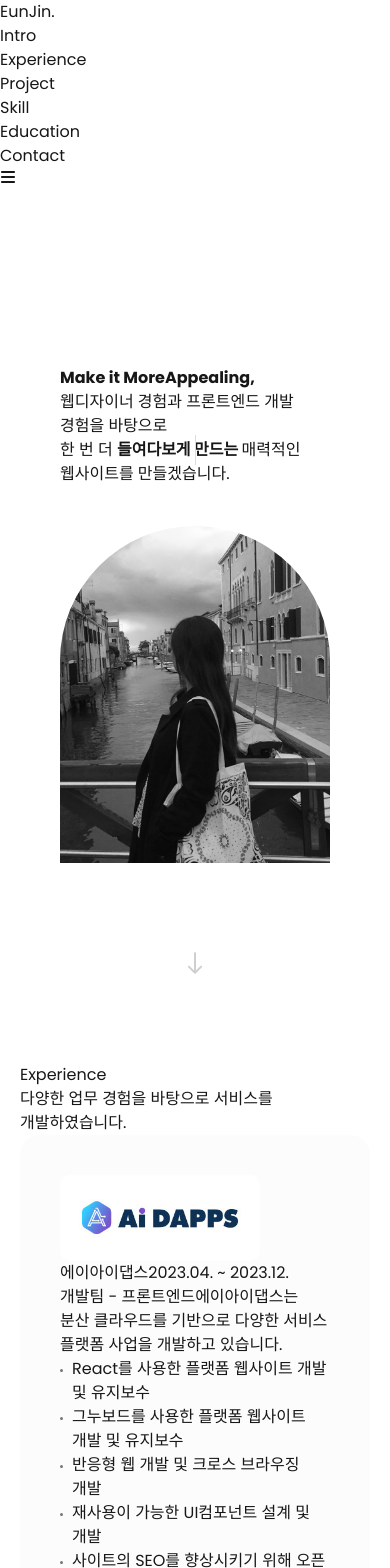
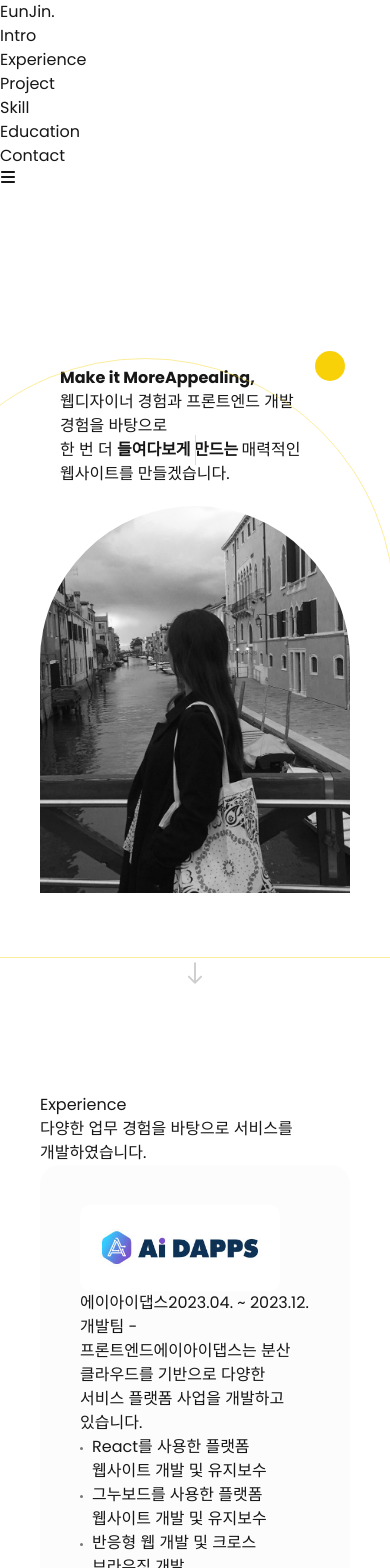
Before and after one commit to skykwon1004/portfolio_design, a React (Vite) app: page / in a window 390 px wide. Shown: the top 1568 px of the page. Built offline with nearby package versions, Linux system fonts and the light colour scheme; a web font is replaced by a local one.

Commit message:
반응형 수정중

```diff
--- a/index.html
+++ b/index.html
@@ -5,7 +5,7 @@
   <meta charset="UTF-8" />
   <link rel="icon" type="image/svg+xml" href="/vite.svg" />
   <meta name="viewport" content="width=device-width, initial-scale=1.0" />
-  <title>Vite + React + TS</title>
+  <title>권은진 포트폴리오</title>
 </head>
 
 <body>
--- a/src/components/Intro.tsx
+++ b/src/components/Intro.tsx
@@ -5,33 +5,33 @@ import { IoIosArrowRoundDown } from "react-icons/io";
 const Intro = () => {
   return (
     <Element name="intro">
-      <div className="intro h-screen flex max-xl:flex-col max-xl:px-5 max-xl:py-5 max-xl:items-center max-xl:justify-center">
-        <div className="intro-content-left flex flex-col justify-center items-center flex-1 max-md:flex-none">
-          <div className="box-wapper mb-4 max-xl:mb-10 max-xl:mt-10">
-            <div className="box max-xl:hidden"></div>
-            <strong className="text-5xl font-thin block max-md:text-3xl">
+      <div className="intro h-screen flex max-xl:flex-col max-xl:items-center max-xl:justify-center max-xl:h-auto">
+        <div className="intro-content-left flex flex-col justify-center items-center flex-1">
+          <div className="box-wapper mb-4 max-xl:mt-10">
+            <div className="box"></div>
+            <strong className="text-5xl font-thin block max-md:text-4xl">
               Make it More
             </strong>
-            <strong className="text-7xl font-semibold block max-md:text-4xl">
+            <strong className="text-7xl font-semibold block max-md:text-6xl">
               Appealing,
             </strong>
           </div>
-          <p className="box-02 text-lg mb-32 max-xl:hidden"></p>
+          <p className="box-02 text-lg mb-32"></p>
           <p className="font-light text-lg max-md:text-base text-center">
             웹디자이너 경험과 프론트엔드 개발 경험을 바탕으로
           </p>
-          <p className="font-light text-lg max-md:text-base text-center">
+          <p className="font-light text-lg max-md:text-base text-center max-xl:mb-24">
             한 번 더 <b className="font-semibold">들여다보게 만드는 </b>{" "}
             매력적인 웹사이트를 만들겠습니다.
           </p>
         </div>
-        <div className="flex-1 img-wapper max-md:flex-none">
+        <div className="flex-1 img-wapper">
           <figure className="img">
             <img src="/img/me.jpg" alt="" />
           </figure>
           <div className="box-03 max-xl:hidden"></div>
         </div>
-        <div className="scroll-dwon">
+        <div className="scroll-dwon max-xl:hidden">
           <IoIosArrowRoundDown />
         </div>
       </div>
--- a/src/index.css
+++ b/src/index.css
@@ -12,6 +12,10 @@ html {
   font-family: "Poppins", "Red Hat Display", "Pretendard", "Roboto",
     "Noto Sans KR", sans-serif;
   word-break: keep-all;
+  overflow-x: hidden;
+}
+
+body {
   overflow-x: hidden;
 }
 
@@ -37,7 +41,7 @@ html {
 }
 
 /* 테블릿 모바일 햄버거 버튼 */
-nav.block > ul {
+nav.block>ul {
   padding: 100px 50px 50px;
   position: fixed;
   right: 0;
@@ -64,13 +68,13 @@ nav.block::before {
   font-weight: 500;
 }
 
-.dot > li {
+.dot>li {
   display: block;
   position: relative;
   padding: 0 0 0 12px;
 }
 
-.dot > li::before {
+.dot>li::before {
   content: "";
   position: absolute;
   top: 12px;
@@ -140,15 +144,17 @@ nav.block::before {
 }
 
 .img-wapper {
-  position: relative;
   display: flex;
   align-items: center;
   justify-content: center;
-  /* margin: 0 120px 0 0; */
   padding: 0;
 }
 
-.img-wapper::before {
+.img {
+  position: relative;
+}
+
+.img::before {
   position: absolute;
   top: 50%;
   left: 50%;
@@ -160,7 +166,7 @@ nav.block::before {
   border: 1px solid rgb(248, 209, 10, 0.4);
 }
 
-.img {
+.img>img {
   width: 500px;
   object-fit: cover;
   overflow: hidden;
@@ -215,12 +221,12 @@ nav.block::before {
   padding: 60px 0 0 0;
 }
 
-.experience-content > div > figure > img {
+.experience-content>div>figure>img {
   width: 280px;
   border-radius: 10px;
 }
 
-.experience-content > div > :nth-child(2) {
+.experience-content>div> :nth-child(2) {
   /* outline: 1px solid red; */
   flex: 0.7;
 }
@@ -246,7 +252,7 @@ nav.block::before {
   border-radius: 30px 30px 0 0;
 }
 
-.project-img-box > img {
+.project-img-box>img {
   width: 100%;
   height: 274px;
   border-radius: 30px 30px 0 0;
@@ -424,21 +430,21 @@ nav.block::before {
 }
 
 /* skill */
-.skill-list > .skill-front > .skill-list-item > span > img {
+.skill-list>.skill-front>.skill-list-item>span>img {
   width: 20px;
   height: 20px;
 }
 
-.skill-list > .skill-front > span > img {
+.skill-list>.skill-front>span>img {
   width: 20px;
   height: 20px;
 }
 
-.skill-list > .skill-front > .skill-list-item > span {
+.skill-list>.skill-front>.skill-list-item>span {
   font-size: 18px;
 }
 
-.skill-list > .skill-front > span {
+.skill-list>.skill-front>span {
   font-size: 18px;
 }
 
@@ -451,7 +457,7 @@ nav.block::before {
   /* outline: 1px solid red; */
 }
 
-.education-content-left > img {
+.education-content-left>img {
   height: 500px;
   overflow: hidden;
   object-fit: cover;
@@ -464,7 +470,7 @@ nav.block::before {
   justify-content: center;
 }
 
-.education-content-right > ul:nth-child(1) {
+.education-content-right>ul:nth-child(1) {
   border-bottom: 1px solid #ddd;
   padding: 0 0 40px 0;
 }
@@ -504,7 +510,7 @@ nav.block::before {
   border-radius: 50%;
 }
 
-.contact-icon > svg {
+.contact-icon>svg {
   position: absolute;
   top: 50%;
   left: 50%;
@@ -529,7 +535,7 @@ nav.block::before {
   right: 20px;
 }
 
-.scroll-top > button {
+.scroll-top>button {
   width: 68px;
   height: 68px;
   display: flex;
@@ -541,15 +547,8 @@ nav.block::before {
   box-shadow: 0 0 10px rgba(0, 0, 0, 0.05);
 }
 
+/* ----- 반응형 ----- */
 @media not all and (min-width: 1280px) {
-  .img {
-    width: 50%;
-    object-fit: cover;
-    overflow: hidden;
-    filter: grayscale(100%);
-    border-radius: 400px 400px 0 0;
-  }
-
   .experience-content-wapper {
     display: flex;
     flex-direction: column;
@@ -565,12 +564,12 @@ nav.block::before {
     padding: 40px 0 0 0;
   }
 
-  .experience-content > div > figure > img {
+  .experience-content>div>figure>img {
     width: 250px;
     border-radius: 10px;
   }
 
-  .experience-content > div > :nth-child(2) {
+  .experience-content>div> :nth-child(2) {
     /* outline: 1px solid red; */
     flex: 0.7;
   }
@@ -583,83 +582,10 @@ nav.block::before {
   }
 }
 
-/* ----- 반응형 ----- */
 @media not all and (min-width: 768px) {
-  .inner {
-    width: 100%;
-    margin: 0 auto;
-    padding: 80px 20px;
-  }
-
-  .box {
-    position: relative;
-    inset: 0 0 0 100%;
-    transform: translate(-50%, 50%);
-    width: 30px;
-    height: 30px;
-    background: #f8d10a;
-    border-radius: 50%;
-    z-index: -1;
-  }
-
-  .box::before {
-    content: "";
-    position: absolute;
-    inset: -25px -25px auto auto;
-    z-index: -1;
-    width: 80px;
-    height: 80px;
-    background: #f8d10a;
-    border-radius: 50%;
-    opacity: 0.5;
-    animation: scale-up 2.5s cubic-bezier(0.215, 0.61, 0.355, 1) infinite;
-  }
-
-  @keyframes scale-up {
-    100% {
-      opacity: 0.2;
-      transform: translate(0, 0) scale(0.3);
-    }
-  }
-
-  .box-02 {
-    position: relative;
-  }
-
-  .box-02::after {
-    position: absolute;
-    inset: 50% auto auto 50%;
-    transform: translate(0, 150%);
-    content: "";
-    width: 1px;
-    height: 30px;
-    background: #ddd;
-  }
-
   .intro-content-left {
     margin: 0 0 0 0;
     padding: 20px;
-  }
-
-  .img-wapper {
-    position: relative;
-    display: flex;
-    align-items: center;
-    justify-content: center;
-    margin: 0 0 0 0;
-    padding: 20px;
-  }
-
-  .img-wapper::before {
-    display: none;
-  }
-
-  .img {
-    width: 100%;
-    object-fit: cover;
-    overflow: hidden;
-    filter: grayscale(100%);
-    border-radius: 400px 400px 0 0;
   }
 
   .box-03 {
@@ -708,12 +634,12 @@ nav.block::before {
     padding: 40px 0 0 0;
   }
 
-  .experience-content > div > figure > img {
+  .experience-content>div>figure>img {
     width: 200px;
     border-radius: 10px;
   }
 
-  .experience-content > div > :nth-child(2) {
+  .experience-content>div> :nth-child(2) {
     /* outline: 1px solid red; */
     flex: 0.7;
   }
@@ -739,7 +665,7 @@ nav.block::before {
     border-radius: 20px 20px 0 0;
   }
 
-  .project-img-box > img {
+  .project-img-box>img {
     width: 100%;
     height: auto;
     border-radius: 20px 20px 0 0;
@@ -932,11 +858,11 @@ nav.block::before {
   }
 
   /* education */
-  .education-content-left > img {
+  .education-content-left>img {
     height: 50%;
   }
 
-  .education-content-right > ul:nth-child(1) {
+  .education-content-right>ul:nth-child(1) {
     border-bottom: 1px solid #ddd;
     padding: 0 0 20px 0;
   }
@@ -976,7 +902,7 @@ nav.block::before {
     border-radius: 50%;
   }
 
-  .contact-icon > svg {
+  .contact-icon>svg {
     position: absolute;
     top: 50%;
     left: 50%;
@@ -989,7 +915,7 @@ nav.block::before {
     right: 10px;
   }
 
-  .scroll-top > button {
+  .scroll-top>button {
     width: 50px;
     height: 50px;
     display: flex;
```
Also changed, not shown: 1 other file (tests, documents, lock files or other folders).
